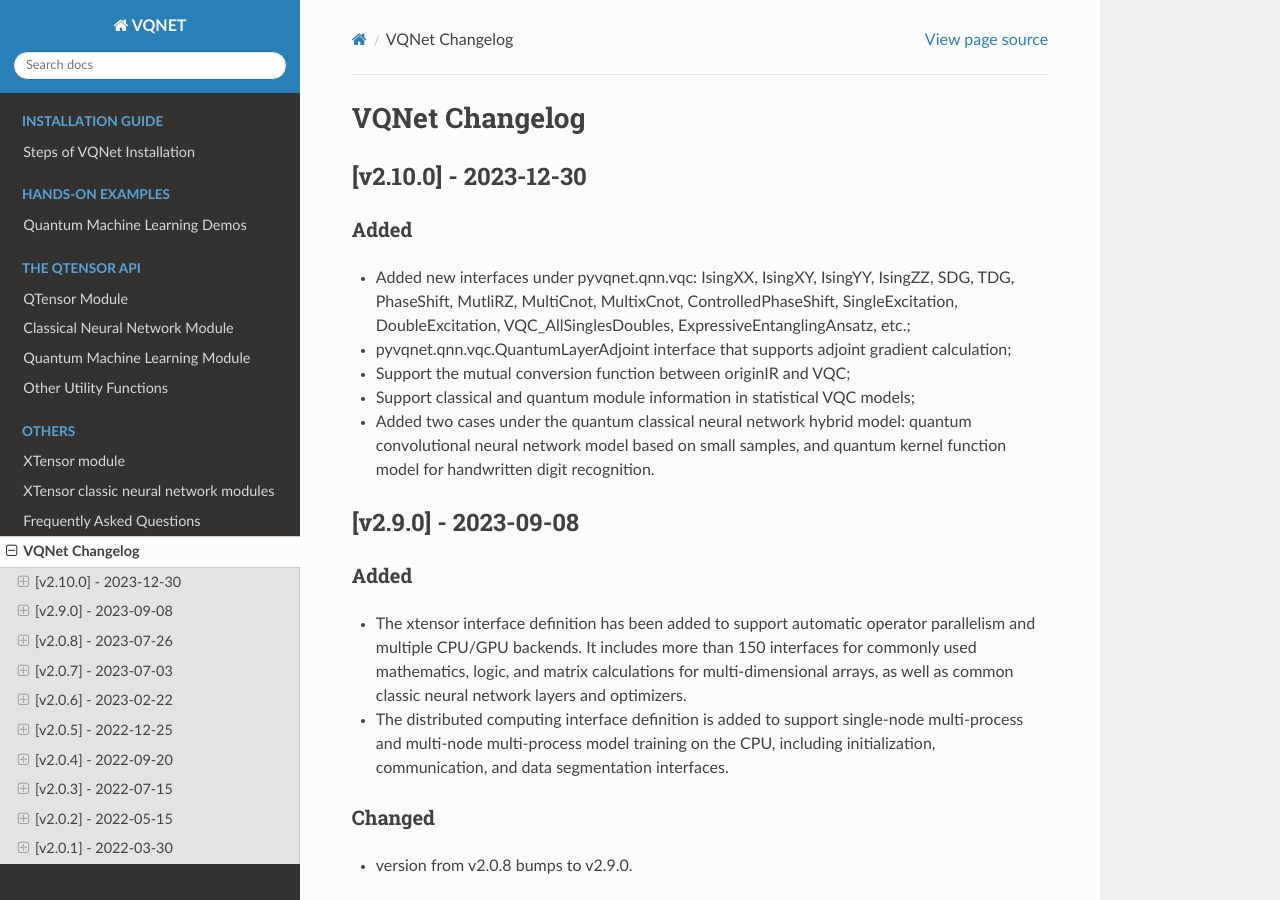
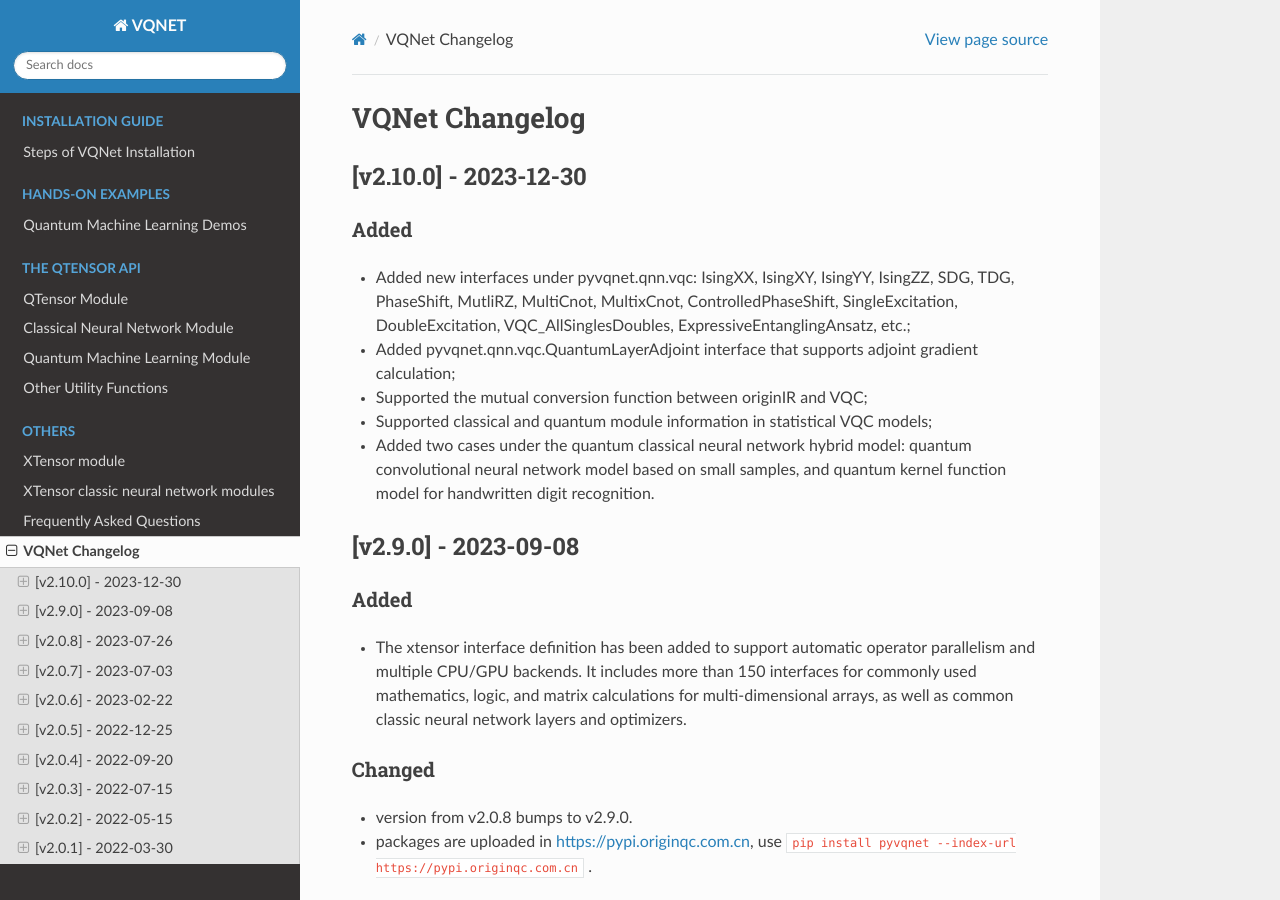
Before and after one commit to OriginQ/VQNET2.0-tutorial-en, a Sphinx documentation site: the page built from source/rst/CHANGELOG.rst, in a window 1280 px wide and 900 px high. Built offline with Sphinx 7.4.7 and the Read the Docs theme 2.0.0, drawn with Linux system fonts in a browser that asks for light colours.

Commit message:
[ref] ref changlog and install cmd

```diff
--- a/source/rst/CHANGELOG.rst
+++ b/source/rst/CHANGELOG.rst
@@ -7,9 +7,9 @@
 Added
 ===========
 - Added new interfaces under pyvqnet.qnn.vqc: IsingXX, IsingXY, IsingYY, IsingZZ, SDG, TDG, PhaseShift, MutliRZ, MultiCnot, MultixCnot, ControlledPhaseShift, SingleExcitation, DoubleExcitation, VQC_AllSinglesDoubles, ExpressiveEntanglingAnsatz, etc.;
-- pyvqnet.qnn.vqc.QuantumLayerAdjoint interface that supports adjoint gradient calculation;
-- Support the mutual conversion function between originIR and VQC;
-- Support classical and quantum module information in statistical VQC models;
+- Added pyvqnet.qnn.vqc.QuantumLayerAdjoint interface that supports adjoint gradient calculation;
+- Supported the mutual conversion function between originIR and VQC;
+- Supported classical and quantum module information in statistical VQC models;
 - Added two cases under the quantum classical neural network hybrid model: quantum convolutional neural network model based on small samples, and quantum kernel function model for handwritten digit recognition.
 
 
@@ -19,11 +19,12 @@
 Added
 ===================
 - The xtensor interface definition has been added to support automatic operator parallelism and multiple CPU/GPU backends. It includes more than 150 interfaces for commonly used mathematics, logic, and matrix calculations for multi-dimensional arrays, as well as common classic neural network layers and optimizers.
-- The distributed computing interface definition is added to support single-node multi-process and multi-node multi-process model training on the CPU, including initialization, communication, and data segmentation interfaces.
 
 Changed
 ===================
 - version from v2.0.8 bumps to v2.9.0.
+- packages are uploaded in https://pypi.originqc.com.cn, use ``pip install pyvqnet --index-url https://pypi.originqc.com.cn`` .
+
 
 [v2.0.8] - 2023-07-26
 ***************************
```
Also changed, not shown: source/rst/install.rst (+4 -3 lines).
